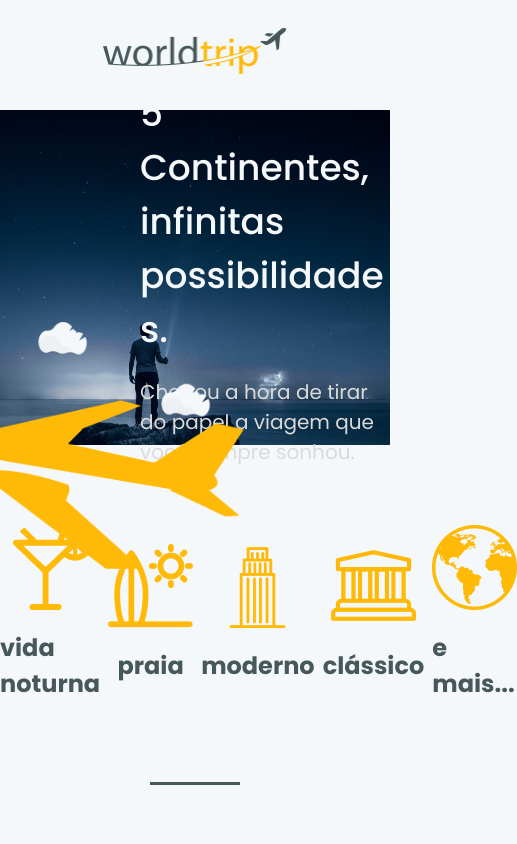
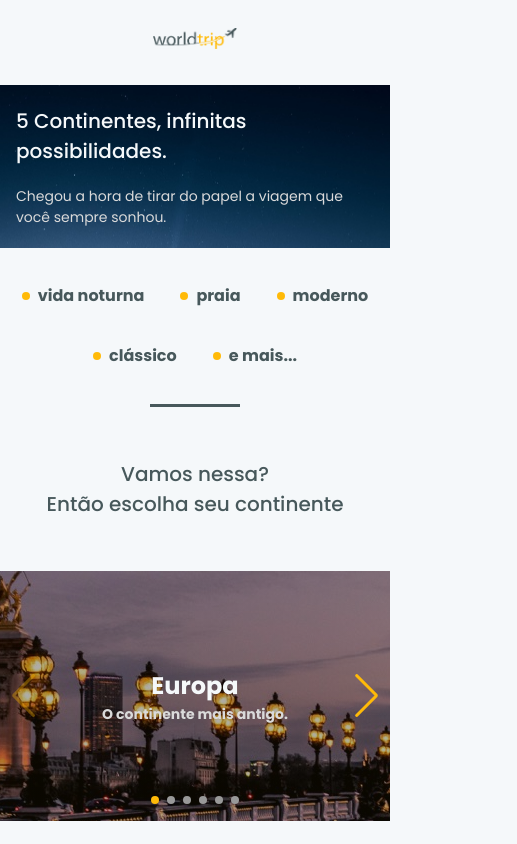
Before and after one commit to gw-rodrigues/ignite-03-reactjs-worldtrip, a Next.js app: page / in a window 390 px wide. Shown: the top 844 px of the page, 517 px wide, since content can reach past the window. Built offline with nearby package versions, Linux system fonts and the light colour scheme.

Commit message:
UPDT mobile, fixing values

```diff
--- a/src/components/Banner/index.tsx
+++ b/src/components/Banner/index.tsx
@@ -1,45 +1,58 @@
-import { Box, Flex, Image, Text, Stack } from "@chakra-ui/react";
+import { Box, Flex, Image, Text, Stack, HStack } from "@chakra-ui/react";
 
 export function Banner() {
   return (
-    <Box w="100%" h="368.21px" position="relative" marginTop="0.5rem">
+    <Box w="100%" h={[163, 223, 368.21]} mt="2">
       <Flex
-        flexDir="column"
+        direction="column"
         w="100%"
-        h="335px"
-        bg="#fff 10% 25% url('/sky.jpeg') no-repeat"
+        bg="#fff 10% 25% url('/sky.jpeg') no-repeat fixed"
         bgSize="cover"
-        justifyContent="center"
-        alignContent="center"
+        alignItems="center"
+        justifyItems="center"
+        px="4"
       >
-        <Stack m="auto" w="100%" maxW={1440} position="relative">
-          <Box maxW="524px" marginLeft="8.75rem">
+        <HStack
+          justifyContent={["center", "space-between"]}
+          alignItems="center"
+          justifyItems="center"
+          w="100%"
+          maxW={1160}
+          h={[163, 223, 335]}
+        >
+          <Box maxW={524} zIndex={1}>
             <Text
-              fontWeight="500"
-              fontSize="36px"
-              lineHeight="54px"
+              fontWeight="medium"
+              fontSize={["xl", "3xl", "4xl"]}
+              lineHeight={["3xl", "5xl"]}
               color="brand.gray-50"
             >
               5 Continentes, infinitas possibilidades.
             </Text>
             <Text
-              fontWeight="400"
-              fontSize="20px"
-              lineHeight="30px"
-              marginTop="1.25rem"
+              fontWeight="normal"
+              fontSize={["sm", "md", "lg"]}
+              lineHeight={["xl", "3xl"]}
+              marginTop="5"
               color="brand.gray-300"
             >
               Chegou a hora de tirar do papel a viagem que você sempre sonhou.
             </Text>
           </Box>
-          <Image
-            position="absolute"
-            bottom="-110.21px"
-            right="8.75rem"
-            src="/airplane.png"
-            alt="Banner home"
-          />
-        </Stack>
+          <Box
+            w="100%"
+            maxW={{ md: 333, lg: 433 }}
+            display={["none", "none", "block"]}
+            pos="relative"
+          >
+            <Image
+              position="absolute"
+              bottom={["-12.7rem"]}
+              src="/airplane.png"
+              alt="airplane"
+            />
+          </Box>
+        </HStack>
       </Flex>
     </Box>
   );
--- a/src/components/Carousel/index.tsx
+++ b/src/components/Carousel/index.tsx
@@ -42,7 +42,7 @@ export function Carousel() {
             <SwiperSlide key={continent.slug}>
               <VStack
                 w="100%"
-                h="450px"
+                h={["250px", "350px", "450px"]}
                 alignItems="center"
                 justifyContent="center"
                 background={`linear-gradient(0deg, rgba(28, 20, 1, 0.35), rgba(28, 20, 1, 0.35)), url('${continent.image}') center`}
@@ -58,16 +58,16 @@ export function Carousel() {
                   >
                     <Text
                       fontWeight="700"
-                      fontSize="48px"
-                      lineHeight="72px"
+                      fontSize={["24px", "32px", "48px"]}
+                      lineHeight={["36px", "58px", "72px"]}
                       color="brand.gray-50"
                     >
                       {continent.title}
                     </Text>
                     <Text
                       fontWeight="700"
-                      fontSize="24px"
-                      lineHeight="36px"
+                      fontSize={["14px", "18px", "24px"]}
+                      lineHeight={["21px", "28px", "36px"]}
                       color="brand.gray-300"
                     >
                       {continent.slogan}
--- a/src/components/Header/index.tsx
+++ b/src/components/Header/index.tsx
@@ -7,17 +7,26 @@ interface HeaderProps {
 
 export function Header({ continent }: HeaderProps) {
   return (
-    <Flex w="100%" my="7 " maxWidth={1440} mx="auto" px="4" alignItems="center">
+    <Flex w="100%" my="7 " maxWidth={1440} px={["2", "4"]} alignItems="center">
       {continent !== "home" ? (
         <Link href="/">
-          <ChakraLink position="absolute" marginLeft="3rem">
-            <Image src="/back.png" alt="Back to home" />
+          <ChakraLink
+            position={["relative", "absolute"]}
+            marginLeft={["1rem", "2rem", "3rem"]}
+          >
+            <Image
+              w={["16px", "32px"]}
+              h={["16px", "32px"]}
+              src="/back.png"
+              alt="Back to home"
+            />
           </ChakraLink>
         </Link>
       ) : null}
       <Image
-        margin="auto"
-        height={45.92}
+        w="auto"
+        mx="auto"
+        h={[21, 30, 45.92]}
         src="/logo.png"
         alt="Worldtrip logo"
       />
--- a/src/pages/index.tsx
+++ b/src/pages/index.tsx
@@ -1,4 +1,12 @@
-import { Flex, HStack, Image, Text, Divider } from "@chakra-ui/react";
+import {
+  Flex,
+  HStack,
+  Image,
+  Text,
+  Divider,
+  ListIcon,
+  Box,
+} from "@chakra-ui/react";
 
 import { Header } from "../components/Header";
 import { Carousel } from "../components/Carousel";
@@ -6,104 +14,179 @@ import { Banner } from "../components/Banner";
 
 export default function Home() {
   return (
-    <Flex w="100%" height="99vh" flexDirection="column" margin="auto">
+    <Flex height="100vh" direction="column">
       <Header continent="home" />
 
       <Banner />
 
       <HStack
         w="100%"
-        maxW={1440}
-        my="5rem"
-        mx="auto"
-        justifyContent="space-evenly"
+        maxW={1160}
+        my={[9, 16, 20]}
+        mx={"auto"}
+        px={{ base: 4, md: 2 }}
+        justifyContent={{ base: "center", md: "space-between" }}
+        wrap="wrap"
+        gap={[9, 12, 4]}
       >
         <Flex
-          flexDir="column"
+          direction={{ sm: "row", md: "column" }}
           alignItems="center"
           transition="filter .2s"
           _hover={{ filter: "brightness(.8)" }}
         >
-          <Image maxW="85px" maxH="85px" src="/cocktail.png" alt="cocktail" />
+          <Image
+            maxW="85px"
+            maxH="85px"
+            src="/cocktail.png"
+            alt="cocktail"
+            display={{ md: "block", base: "none" }}
+          />
+          <Box
+            w={2}
+            h={2}
+            borderRadius={50}
+            backgroundColor="brand.yellow-550"
+            display={{ base: "block", md: "none" }}
+          ></Box>
           <Text
             fontWeight="600"
-            fontSize="24px"
-            lineHeight="36px"
-            marginTop="1.25rem"
+            fontSize={{ sm: "18px", md: "24px" }}
+            lineHeight={{ sm: "27px", md: "36px" }}
+            marginTop={{ sm: 0, md: "1.25rem" }}
             color="brand.gray-900"
+            ml={{ base: 2, md: 0 }}
           >
             vida noturna
           </Text>
         </Flex>
         <Flex
-          flexDir="column"
+          direction={{ sm: "row", md: "column" }}
           alignItems="center"
           transition="filter .2s"
           _hover={{ filter: "brightness(.8)" }}
         >
-          <Image maxW="85px" maxH="85px" src="/surf.png" alt="cocktail" />
+          <Image
+            maxW="85px"
+            maxH="85px"
+            src="/surf.png"
+            alt="cocktail"
+            display={{ md: "block", base: "none" }}
+          />
+          <Box
+            w={2}
+            h={2}
+            borderRadius={50}
+            backgroundColor="brand.yellow-550"
+            display={{ base: "block", md: "none" }}
+          ></Box>
           <Text
             fontWeight="600"
-            fontSize="24px"
-            lineHeight="36px"
-            marginTop="1.25rem"
+            fontSize={{ sm: "18px", md: "24px" }}
+            lineHeight={{ sm: "27px", md: "36px" }}
+            marginTop={{ sm: 0, md: "1.25rem" }}
+            ml={{ base: 2, md: 0 }}
             color="brand.gray-900"
           >
             praia
           </Text>
         </Flex>
+
         <Flex
-          flexDir="column"
+          direction={{ sm: "row", md: "column" }}
           alignItems="center"
           transition="filter .2s"
           _hover={{ filter: "brightness(.8)" }}
         >
-          <Image maxW="85px" maxH="85px" src="/building.png" alt="cocktail" />
+          <Image
+            maxW="85px"
+            maxH="85px"
+            src="/building.png"
+            alt="cocktail"
+            display={{ md: "block", base: "none" }}
+          />
+          <Box
+            w={2}
+            h={2}
+            borderRadius={50}
+            backgroundColor="brand.yellow-550"
+            display={{ base: "block", md: "none" }}
+          ></Box>
           <Text
             fontWeight="600"
-            fontSize="24px"
-            lineHeight="36px"
-            marginTop="1.25rem"
+            fontSize={{ sm: "18px", md: "24px" }}
+            lineHeight={{ sm: "27px", md: "36px" }}
+            marginTop={{ sm: 0, md: "1.25rem" }}
+            ml={{ base: 2, md: 0 }}
             color="brand.gray-900"
           >
             moderno
           </Text>
         </Flex>
         <Flex
-          flexDir="column"
+          direction={{ sm: "row", md: "column" }}
           alignItems="center"
           transition="filter .2s"
           _hover={{ filter: "brightness(.8)" }}
         >
-          <Image maxW="85px" maxH="85px" src="/museum.png" alt="cocktail" />
+          <Image
+            maxW="85px"
+            maxH="85px"
+            src="/museum.png"
+            alt="cocktail"
+            display={{ md: "block", base: "none" }}
+          />
+          <Box
+            w={2}
+            h={2}
+            borderRadius={50}
+            backgroundColor="brand.yellow-550"
+            display={{ base: "block", md: "none" }}
+          ></Box>
           <Text
             fontWeight="600"
-            fontSize="24px"
-            lineHeight="36px"
-            marginTop="1.25rem"
+            fontSize={{ sm: "18px", md: "24px" }}
+            lineHeight={{ sm: "27px", md: "36px" }}
+            marginTop={{ sm: 0, md: "1.25rem" }}
+            ml={{ base: 2, md: 0 }}
             color="brand.gray-900"
           >
             clássico
           </Text>
         </Flex>
         <Flex
-          flexDir="column"
+          direction={{ sm: "row", md: "column" }}
           alignItems="center"
           transition="filter .2s"
           _hover={{ filter: "brightness(.8)" }}
         >
-          <Image maxW="85px" maxH="85px" src="/earth.png" alt="cocktail" />
+          <Image
+            maxW="85px"
+            maxH="85px"
+            src="/earth.png"
+            alt="cocktail"
+            display={{ md: "block", base: "none" }}
+          />
+          <Box
+            w={2}
+            h={2}
+            borderRadius={50}
+            backgroundColor="brand.yellow-550"
+            display={{ base: "block", md: "none" }}
+          ></Box>
           <Text
             fontWeight="600"
-            fontSize="24px"
-            lineHeight="36px"
-            marginTop="1.25rem"
+            fontSize={{ sm: "18px", md: "24px" }}
+            lineHeight={{ sm: "27px", md: "36px" }}
+            marginTop={{ sm: 0, md: "1.25rem" }}
+            ml={{ base: 2, md: 0 }}
             color="brand.gray-900"
           >
             e mais...
           </Text>
         </Flex>
       </HStack>
+
       <Divider
         w={90}
         h={0}
@@ -114,8 +197,8 @@ export default function Home() {
       />
       <Text
         fontWeight="500"
-        fontSize="36px"
-        lineHeight="54px"
+        fontSize={{ base: "xl", sm: "2xl", md: "4xl" }}
+        lineHeight={{ base: "1.875rem", sm: "2.5rem", md: "3.375rem" }}
         color="brand.gray-900"
         mx="auto"
         my="3.25rem"
```
